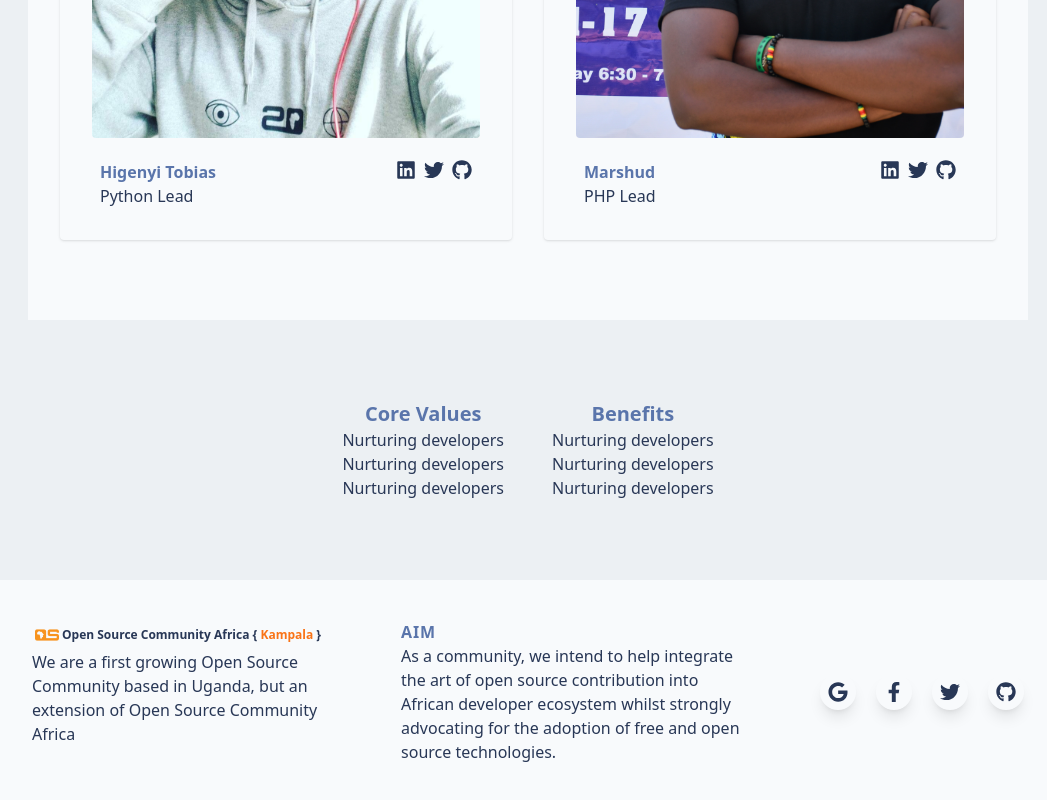
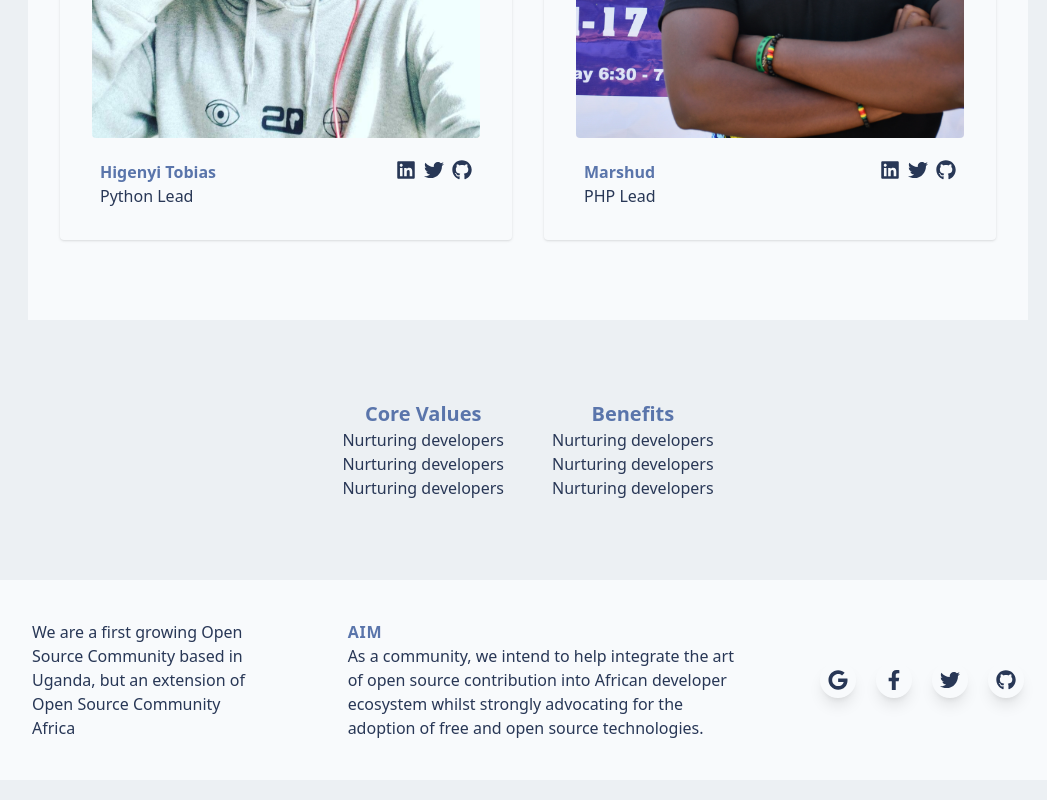
Before and after one commit to oscakampala/oscakampala.github.io, a Next.js app: page / in a window 1280 px wide. Shown: the part 3566-4366 px from the top of the page, without its empty margins (112-1159 px from the left). Built offline with nearby package versions, Linux system fonts and the light colour scheme.

Commit message:
refactor login page

```diff
--- a/components/LogoSm.jsx
+++ b/components/LogoSm.jsx
@@ -4,7 +4,7 @@ import Image from "next/image";
 
 function LogoSm() {
   return (
-    <div className='flex items-center justify-center md:justify-start text-[10px] min-w-max font-bold'>
+    <div className='flex items-center md:hidden justify-center md:justify-start text-[10px] min-w-max font-bold'>
       <Image src='/images/osca-logo.png' height={30} width={30} />
       <div className='logoWords'>
         <p className='text-xs'>
--- a/components/Navbar.jsx
+++ b/components/Navbar.jsx
@@ -2,6 +2,7 @@
 
 import Image from 'next/image';
 import LogoLg from './LogoLg';
+import LogoSm from './LogoSm';
 import Link from 'next/link';
 import { useState } from 'react';
 import { CgMenuRight, CgClose } from 'react-icons/cg';
@@ -42,7 +43,7 @@ const MobileNavbar = () => {
   ];
 
   return (
-    <div className=''>
+    <div>
       <div
         onClick={handleClick}
         className='text-primary-dark md:hidden absolute right-7 top-5'>
```
